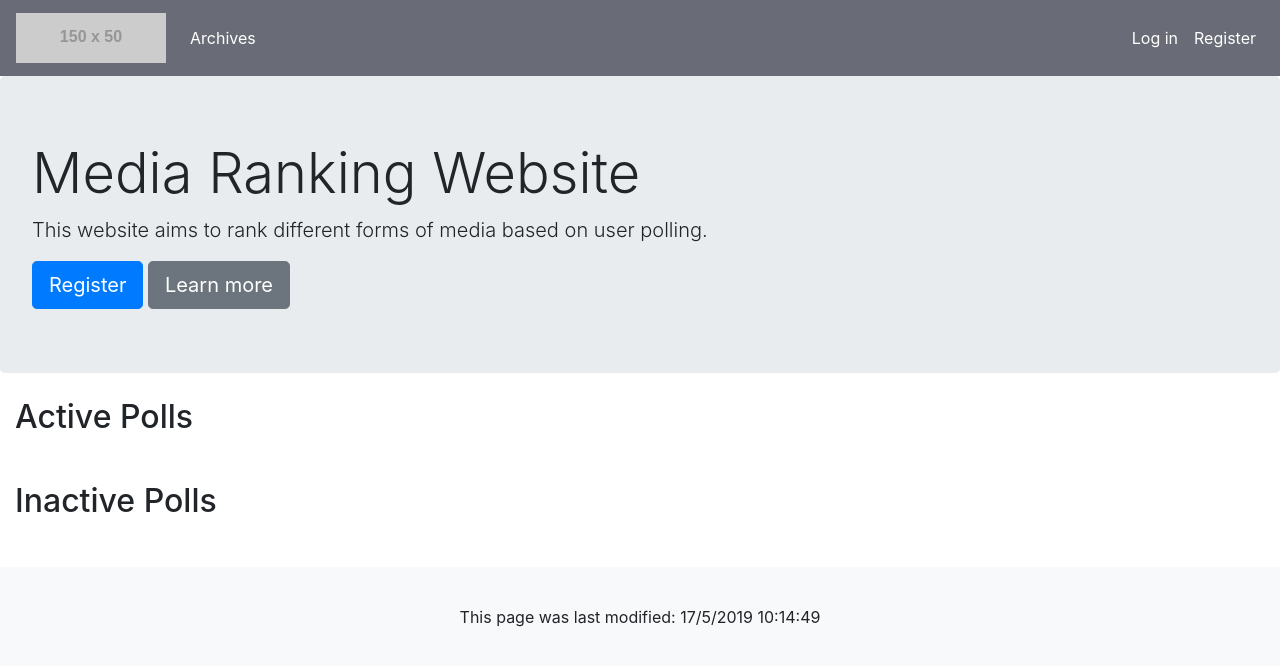
After one commit to conor-smith/3403Project, a Flask app: page /archives in a window 1280 px wide. The commit adds this page. Shown: the top 666 px of the page. Run offline with Flask 2, Linux system fonts and the light colour scheme; grey boxes labelled with a size stand in for pictures from a placeholder-image service; data that the repository does not hold is empty; some libraries are stand-ins or nearby versions.

Commit message:
Added Archives page

```diff
--- a/app/routes.py
+++ b/app/routes.py
@@ -13,6 +13,12 @@ def front():
     polls = Poll.query.filter(Poll.active).all()
     return render_template("front.html", title="Front Page", polls=polls)
 
+@app.route('/archives')
+def archives():
+    active = Poll.query.filter(Poll.active).all()
+    inactive = Poll.query.filter(not Poll.active).all()
+    return render_template("archives.html", active=active, inactive=inactive)
+
 @app.route('/poll/<id>', methods=['GET', 'POST'])
 def poll_page(id):
     if current_user.is_anonymous:
@@ -24,11 +30,9 @@ def poll_page(id):
         for i in range(len(poll.choices)):
             current_user.vote_on_media(poll, poll.choices[i], int(getattr(vform, "vote{}".format(i+1)).data))
         db.session.commit()
-        return redirect(url_for("front"))
+        return redirect(url_for("poll_results", id=id))
     length = len(poll.choices)
     fields = ["vote{}".format(i+1) for i in range(10)]
-    if vform.validate_on_submit():
-        return redirect(url_for("front"))
     return render_template("poll_page.html", title=poll.name, poll=poll, length=length, vform=vform, fields=fields)
 
 @app.route('/poll/results/<id>')
--- /dev/null
+++ b/app/templates/archives.html
@@ -0,0 +1,37 @@
+{% extends "base.html" %}
+
+{% block content %}
+{% if current_user.is_anonymous %}
+  <!-- JUMBOTRON -->
+  <div class = "jumbotron">
+    <h1 class = "display-4">Media Ranking Website</h1>
+    <p class = "lead">This website aims to rank different forms of media based on user polling. </p> <!-- TODO improve description-->
+    <a class = "btn btn-primary btn-lg" href="{{url_for('register')}}" role="button">Register</a>
+    <a class = "btn btn-secondary btn-lg" href="{{ url_for('about_us') }}" role="button">Learn more</a>
+  </div>
+{% endif %}
+
+<!-- MAIN CONTENT -->
+<main class = "container-fluid"> <!-- TODO show random polls if not logged in,
+  otherwise show personalised selection-->
+  <h2>Active Polls</h2>
+  <div class = "row">
+    {% for p in active %}
+    <div class = "col-md-4 mb-3">
+      <a href = "{{ url_for('poll_page', id = p.id) }}" > <img class = "img-fluid" width = "400" height = "270"
+        src = "{{ url_for('static', filename=p.cover()) }}" alt = "Poll Cover"> </a>
+    </div>
+    {% endfor %}
+  </div>
+  <h2>Inactive Polls</h2>
+  <div class = "row">
+    {% for p in inactive %}
+    <div class = "col-md-4 mb-3">
+      <a href = "{{ url_for('poll_page', id = p.id) }}" > <img class = "img-fluid" width = "400" height = "270"
+        src = "{{ url_for('static', filename=p.cover()) }}" alt = "Poll Cover"> </a>
+    </div>
+    {% endfor %}
+  </div>
+</main>
+
+{% endblock %}
--- a/app/templates/base.html
+++ b/app/templates/base.html
@@ -30,10 +30,7 @@
       <!-- Left side navbar elements -->
       <ul class = "navbar-nav mr-auto">
         <li class = "nav-item">
-          <a class = "nav-link" href="#">Show Polls</a> <!-- TODO make this page -->
-        </li>
-        <li class = "nav-item">
-          <a class = "nav-link" href="#">Archives</a> <!-- TODO make this page -->
+          <a class = "nav-link" href="{{ url_for('archives') }}">Archives</a> <!-- TODO make this page -->
         </li>
         {% if current_user and not current_user.is_anonymous and current_user.admin %}
           <li class = "nav-item dropdown">
```
